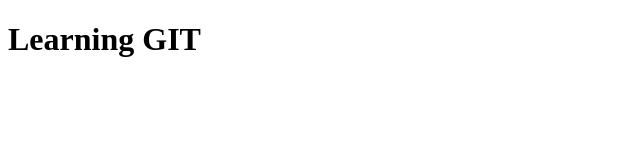
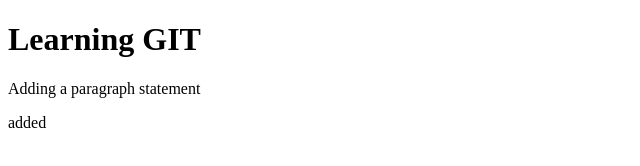
Before and after one commit to meghana2623/project, a plain HTML site: page one.html in a window 1280 px wide. Shown: the whole page, without its empty margins (0-640 px from the left). Drawn offline with Linux system fonts and the light colour scheme.

Commit message:
second commit

```diff
--- a/one.html
+++ b/one.html
@@ -5,4 +5,6 @@
         <meta charset="utj-8">
     </head>
     <h1> Learning GIT </h1>
+    <p>Adding a paragraph statement</p>
+    <p>added</p>
 </html>
```
